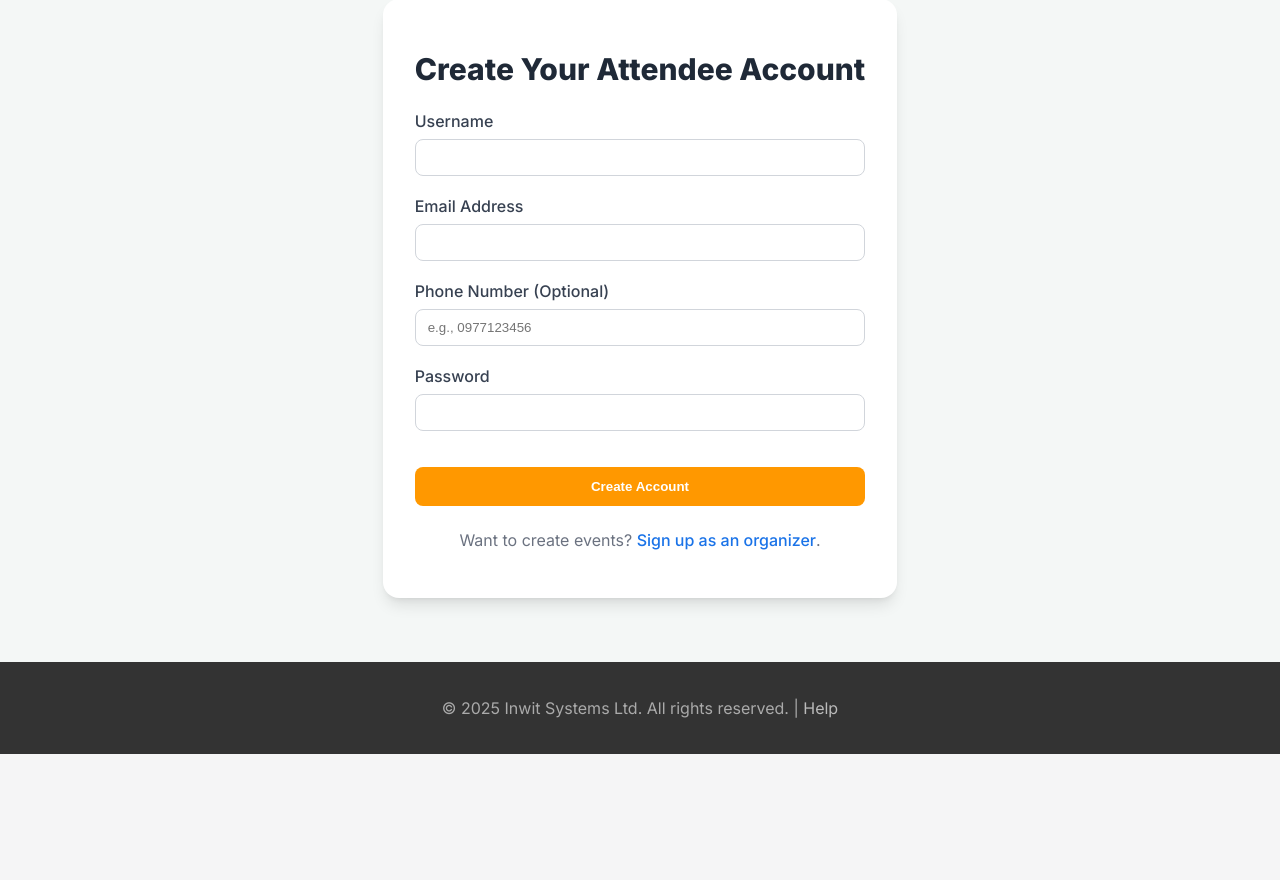
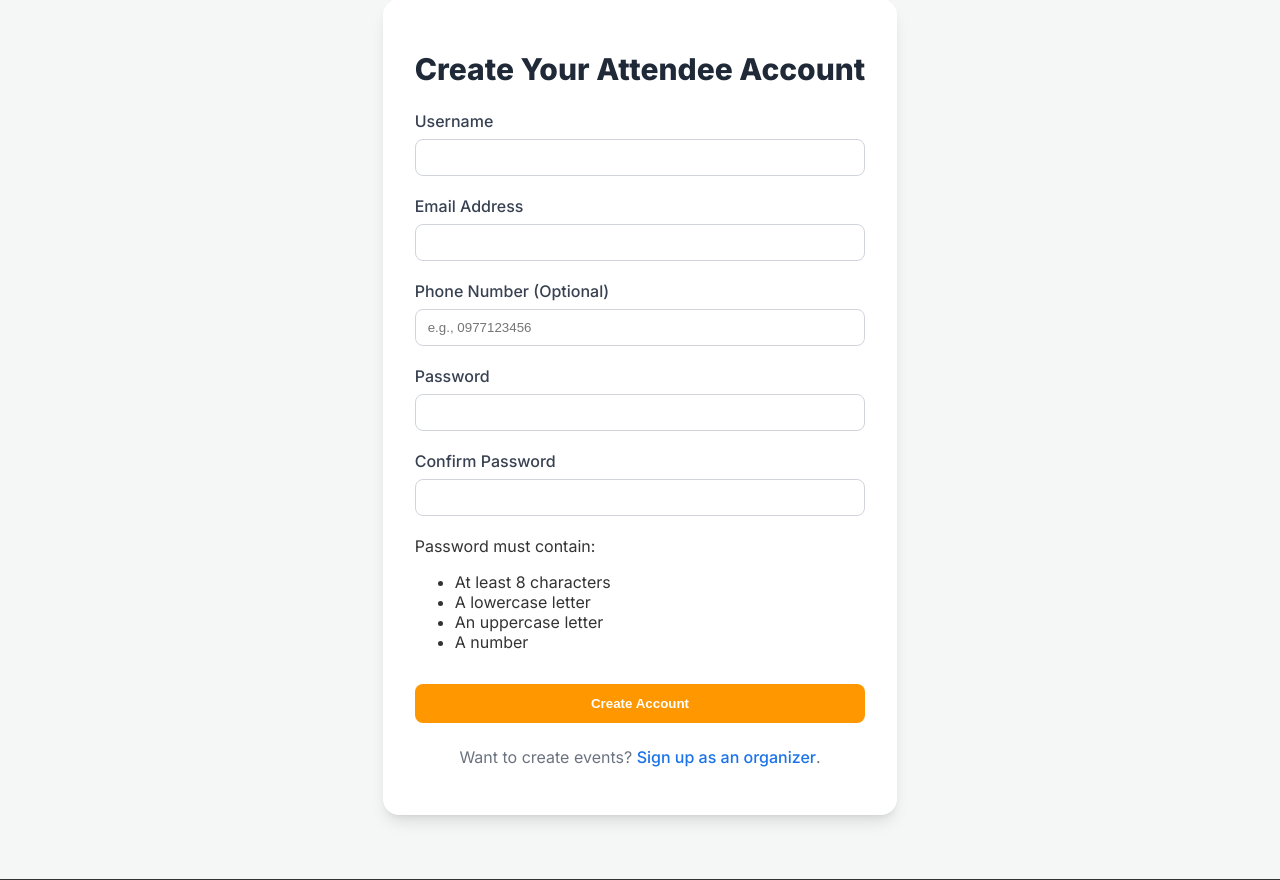
Before and after one commit to Plightin/inwit-tix-app, a Flask app: page /register/buyer in a window 1280 px wide. Shown: the part 131-1011 px from the top of the page. Before the commit the page ends 885 px from the top, so only its background shows below. Run offline with Flask 3, Linux system fonts and the light colour scheme.

Commit message:
Update register_buyer.html

```diff
--- a/templates/register_buyer.html
+++ b/templates/register_buyer.html
@@ -18,12 +18,72 @@
             </div>
             <div class="form-group">
                 <label for="password">Password</label>
-                <input type="password" name="password" id="password" required>
+                <input type="password" name="password" id="password" required pattern="(?=.*\d)(?=.*[a-z])(?=.*[A-Z]).{8,}" title="Must contain at least one number and one uppercase and lowercase letter, and at least 8 or more characters">
             </div>
+            <div class="form-group">
+                <label for="confirm_password">Confirm Password</label>
+                <input type="password" name="confirm_password" id="confirm_password" required>
+            </div>
+
+            <!-- Password validation checklist -->
+            <div id="password-validation" class="password-reqs">
+                <p>Password must contain:</p>
+                <ul>
+                    <li id="length" class="invalid">At least 8 characters</li>
+                    <li id="lower" class="invalid">A lowercase letter</li>
+                    <li id="upper" class="invalid">An uppercase letter</li>
+                    <li id="number" class="invalid">A number</li>
+                </ul>
+            </div>
+
             <button type="submit" class="btn" style="margin-top: 1rem;">Create Account</button>
         </form>
         <p class="form-text">
             Want to create events? <a href="{{ url_for('register_organizer') }}">Sign up as an organizer</a>.
         </p>
     </div>
+
+    <script>
+        // JavaScript for real-time password validation
+        const passwordInput = document.getElementById('password');
+        const length = document.getElementById('length');
+        const lower = document.getElementById('lower');
+        const upper = document.getElementById('upper');
+        const number = document.getElementById('number');
+
+        passwordInput.onkeyup = function() {
+            // Validate length
+            if(passwordInput.value.length >= 8) {
+                length.classList.remove("invalid");
+                length.classList.add("valid");
+            } else {
+                length.classList.remove("valid");
+                length.classList.add("invalid");
+            }
+            // Validate lowercase
+            if(passwordInput.value.match(/[a-z]/g)) {
+                lower.classList.remove("invalid");
+                lower.classList.add("valid");
+            } else {
+                lower.classList.remove("valid");
+                lower.classList.add("invalid");
+            }
+            // Validate uppercase
+            if(passwordInput.value.match(/[A-Z]/g)) {
+                upper.classList.remove("invalid");
+                upper.classList.add("valid");
+            } else {
+                upper.classList.remove("valid");
+                upper.classList.add("invalid");
+            }
+            // Validate numbers
+            if(passwordInput.value.match(/[0-9]/g)) {
+                number.classList.remove("invalid");
+                number.classList.add("valid");
+            } else {
+                number.classList.remove("valid");
+                number.classList.add("invalid");
+            }
+        }
+    </script>
 {% endblock %}
```
